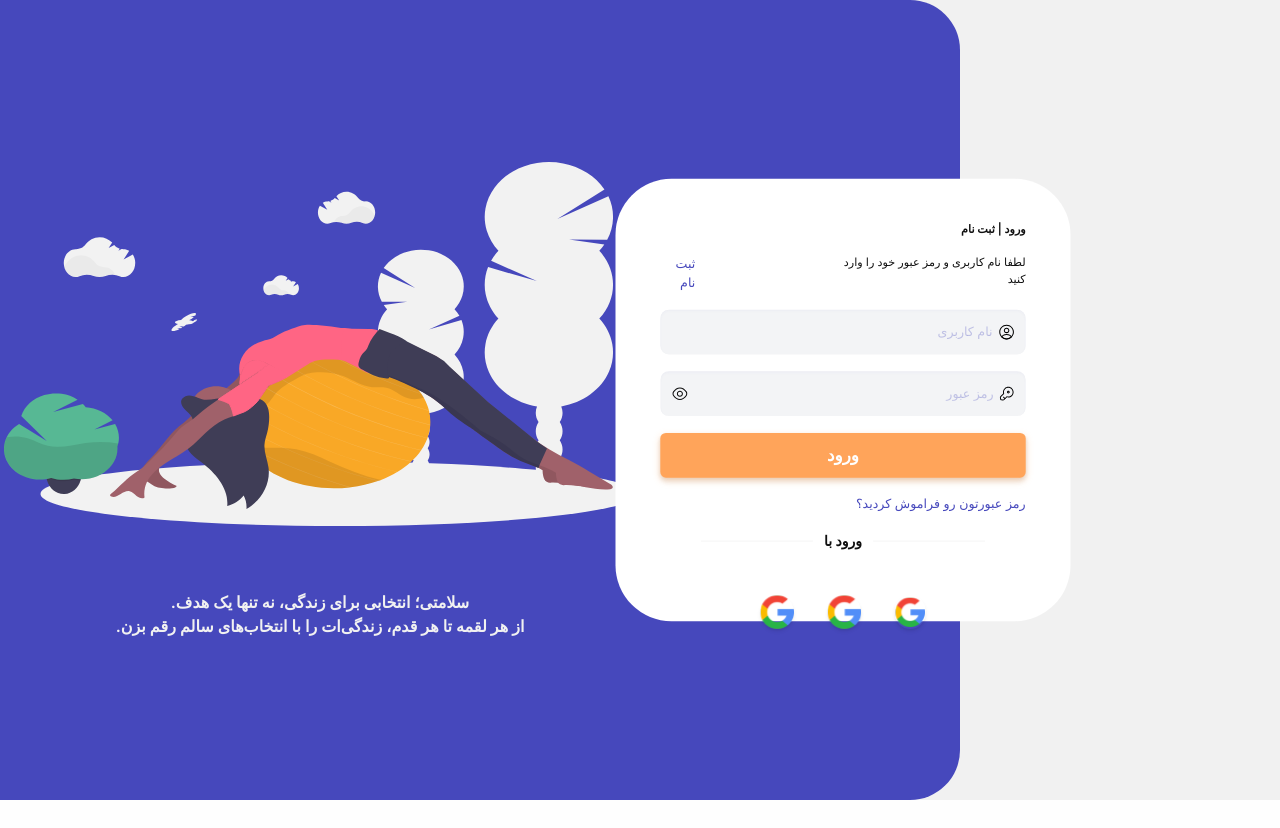
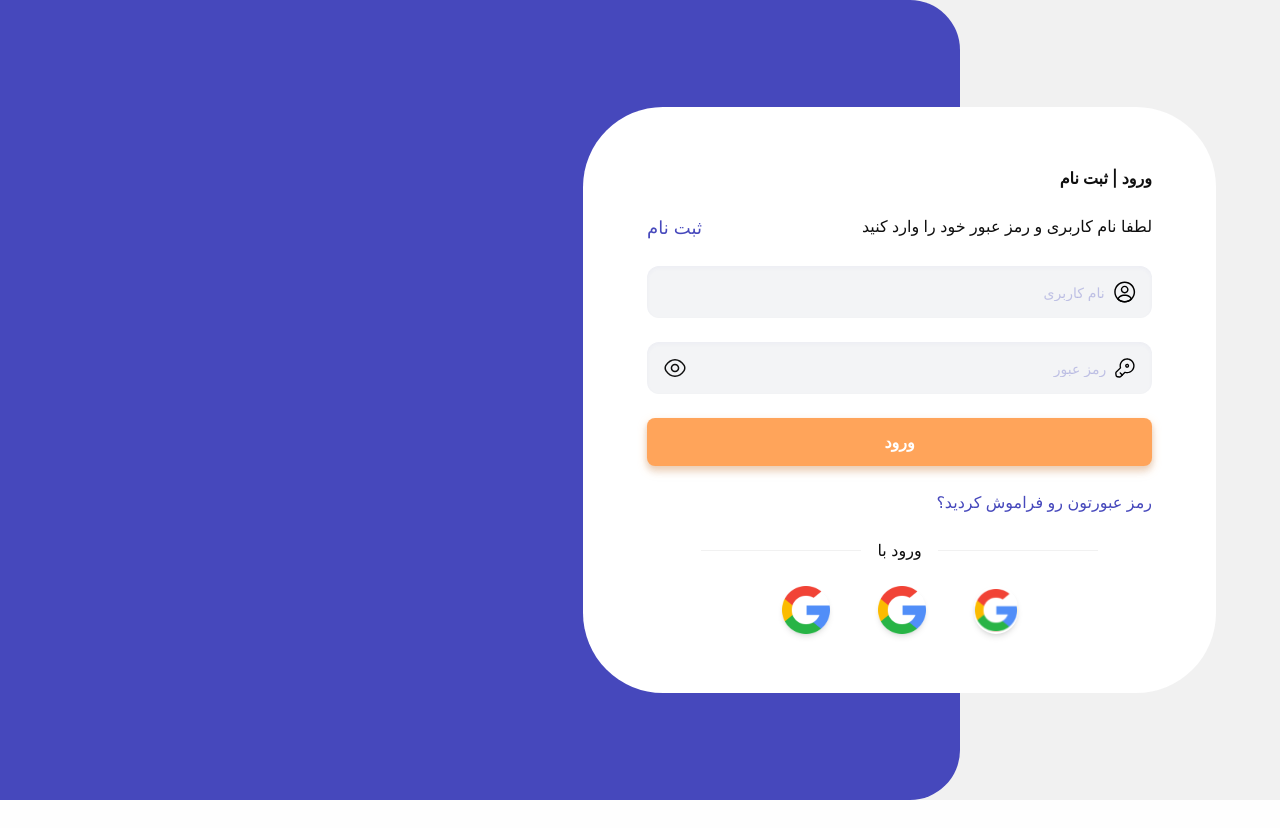
Before and after one commit to zahrabakhshandeh/Healthcare-Monitoring-Diet, a Next.js app: page /register/login in a window 1280 px wide. After the commit the page ends 800 px from the top, so only its background shows below. Built offline with nearby package versions, Linux system fonts and the light colour scheme.

Commit message:
Revert "Add Styles and Sizes for LoginPage"
This reverts commit d4e96f87a081b176ea08e01a0432be2339c1262e.

```diff
--- a/src/app/register/login/page.tsx
+++ b/src/app/register/login/page.tsx
@@ -1,23 +1,21 @@
+import React, { useRef } from "react";
+import LoginArt from "/public/login.svg";
+import Link from "next/link";
+import { Box, Grid, Typography } from "@mui/material";
+import LoginByButton from "@/components/LoginComponents/LoginOptiontsButton";
+import FormLogin from "@/components/LoginComponents/formLogin";
 import LoginBox from "@/components/LoginComponents/LoginBox";
-import BlueBackground from "@/components/LoginComponents/LoginPageBackground"
-import LoginArt from "/public/loginArt.svg"
+import BlueBackground from "@/components/LoginComponents/LoginPageBackground/index.tsx"
 
-
-const Login = () => {
+export default function Login() {
   return (
-    <section className="flex flex-row justify-end items-center bg-[var(--hr-gray)] ">
-      <BlueBackground />
-      <div className="grid grid-cols-2 z-10 absolute md:grid-cols-2 sm:grid-cols-1 ">
-        <div className="p-28">
+    <section className="flex justify-end bg-[var(--hr-gray)]">
+      <div className="grid">
+        <div className="flex items-center me-64">
           <LoginBox/>
         </div>
-        <div className="flex justify-center flex-col items-center">
-          <LoginArt/>
-          <span className="pt-16 text-[var(--hr-gray)] font-semibold text-base">سلامتی؛ انتخابی برای زندگی، نه تنها یک هدف.</span>
-          <span className="text-[var(--hr-gray)] font-semibold text-base"> از هر لقمه تا هر قدم، زندگی‌ات را با انتخاب‌های سالم رقم بزن.</span>
-        </div>
       </div>
+      <BlueBackground />
     </section>
   );
-};
-export default Login;
+}
--- a/src/components/LoginComponents/FormLogin/index.tsx
+++ b/src/components/LoginComponents/FormLogin/index.tsx
@@ -3,8 +3,10 @@ import { useEffect, useRef } from "react";
 import MainInput from "@/components/MainInput";
 import UserProfile from "/public/profile-circle.svg";
 import PasswordKey from "/public/passwordkey.svg";
+import Link from "next/link";
 import MainButton from "@/components/MainButton";
-import { Controller} from "react-hook-form";
+import LoginIcon from "/public/login-white.svg";
+import { Controller, useForm } from "react-hook-form";
 import useLogin from "@/validation/loginValidation/useLogin";
 
 const FormLogin = () => {
@@ -37,7 +39,7 @@ const FormLogin = () => {
     <>
       <form
         action=""
-        className="flex w-full flex-col gap-6 "
+        className="flex w-full flex-col gap-6"
         onSubmit={handleSubmit(handelValueInputs)}
         onKeyDown={handleEnter}
       >
@@ -68,7 +70,7 @@ const FormLogin = () => {
             />
           )}
         />
-          <MainButton className="h-16"
+          <MainButton
             value={"ورود"}
           />
       </form>
--- a/src/components/LoginComponents/LoginBox/index.tsx
+++ b/src/components/LoginComponents/LoginBox/index.tsx
@@ -7,18 +7,18 @@ const LoginBox = () => {
     return(
         <div className={styles.loginbox}>
             <h3 className="text-base font-semibold">ورود | ثبت نام</h3>
-            <div className="flex gap-52">
+            <div className="flex gap-40 ">
                 <span className="text-base">لطفا نام کاربری و رمز عبور خود را وارد کنید</span>
                 <Link className="text-[var(--link-blue)] text-lg" href="/register/signup"> ثبت نام </Link>
             </div>
             <FormLogin />
-            <Link href="" className="text-[var(--link-blue)] text-lg">رمز عبورتون رو فراموش کردید؟</Link>
+            <Link href="" className="text-[var(--link-blue)]">رمز عبورتون رو فراموش کردید؟</Link>
             <div className="flex flex-row gap-4 justify-center items-center">
                 <hr className="border-[var(--hr-gray)] w-40"></hr>
-                <p className="font-semibold text-xl">ورود با</p>
+                <p>ورود با</p>
                 <hr className="border-[var(--hr-gray)] w-40"></hr>
             </div>
-            <div className="flex gap-12 pt-10 justify-center">
+            <div className="flex gap-12 justify-center">
                 <LoginByButton variant="google"/>
                 <LoginByButton />
                 <LoginByButton variant="apple" />
--- a/src/components/LoginComponents/LoginBox/styles.module.css
+++ b/src/components/LoginComponents/LoginBox/styles.module.css
@@ -1,11 +1,10 @@
 .loginbox {
+    z-index: 2;
     display: flex;
     flex-direction: column;
-    width: 650px;
-    height: 632px;
     background: #FFFF;
     border-radius: 80px;
     padding: 59px 64px ;
     gap: 24px;
-    transform: scale(0.7);
+    position: absolute;
 }
--- a/src/components/MainButton/index.tsx
+++ b/src/components/MainButton/index.tsx
@@ -15,7 +15,7 @@ const MainButton = (props: TButton) => {
       } items-center justify-center shadow-button drop-shadow-md bg-[var(--orange-color)] p-2 rounded-lg h-12`}
     >
       {checkIcon()}
-      <span className="!text-white font-semibold  text-2xl ">
+      <span className="!text-white font-semibold  text-base ">
         {props.value}
       </span>
     </button>
--- a/src/components/MainInput/index.tsx
+++ b/src/components/MainInput/index.tsx
@@ -34,7 +34,7 @@ const MainInput = forwardRef<
         {...props.register}
         {...props}
         ref={ref}
-        className="h-12 outline-none placeholder:text-[var(--second-gray)] w-full placeholder:text-lg bg-transparent border-none"
+        className="h-9 outline-none placeholder:text-[var(--second-gray)] w-full placeholder:text-sm bg-transparent border-none"
         type={showPassword ? "text" : props.type}
       />
       {eyeIconMemo()}
```
Also changed, not shown: public/undraw_stability_ball_b-4-ia 1.svg (renamed from public/loginArt.svg).
